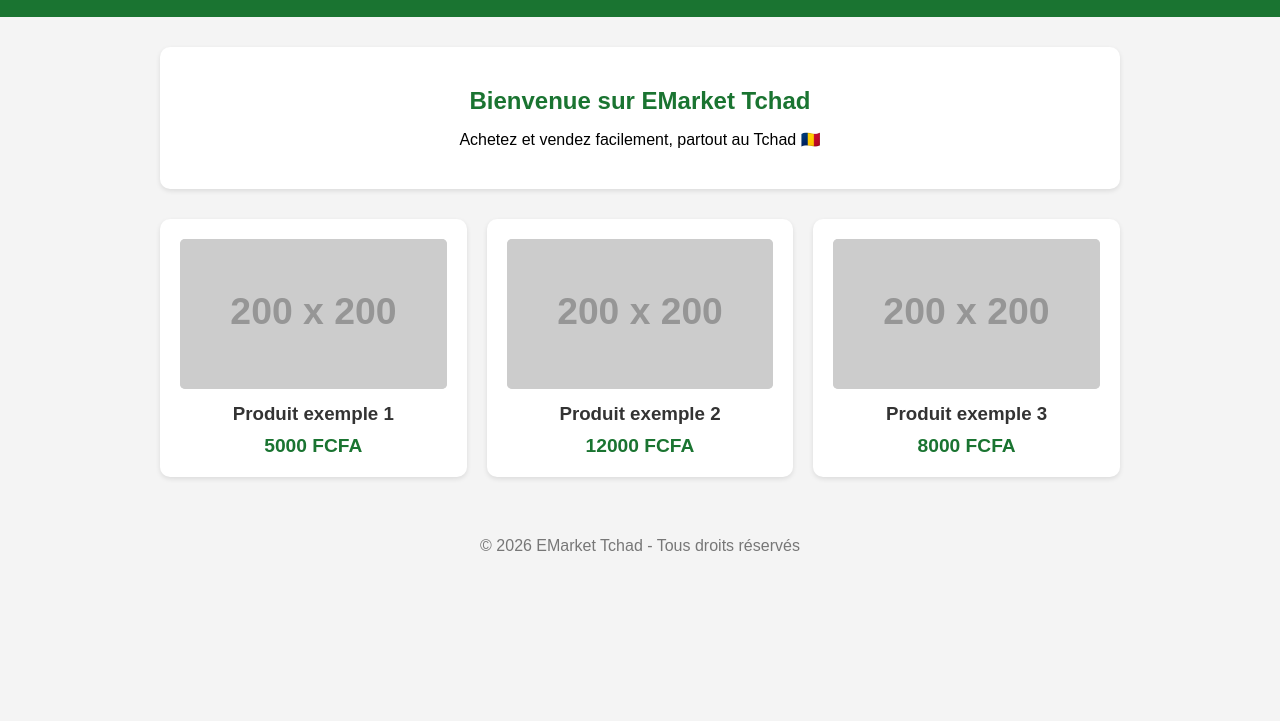
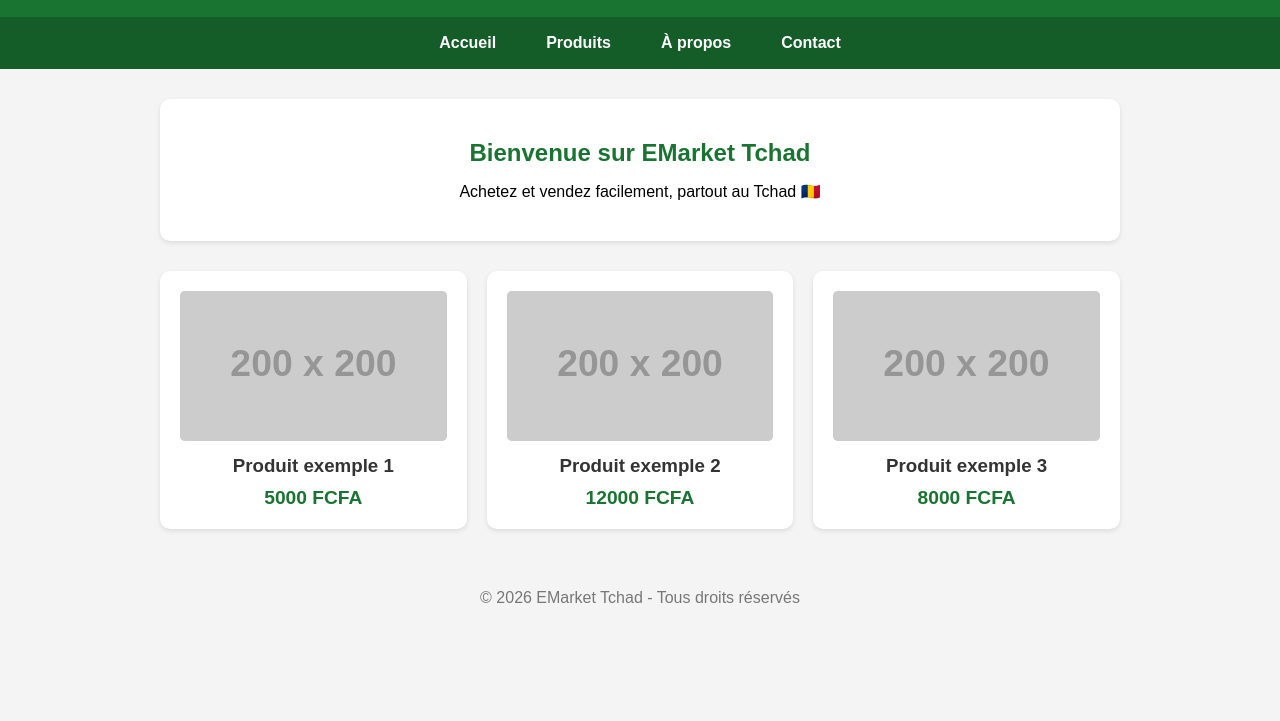
Before and after one commit to tokindanganael7-hash/emarket-tchad-1, a website: page public/index.html in a window 1280 px wide. Shown: the part 79-800 px from the top of the page. Drawn offline with Linux system fonts and the light colour scheme; placeholder pictures from the web are drawn by us.

Commit message:
Add navigation bar to index.html
Added a navigation bar with links to various sections.

```diff
--- a/public/index.html
+++ b/public/index.html
@@ -55,14 +55,36 @@
             color: #777;
             margin-top: 40px;
         }
-    </style>
+           .navbar {
+            background: #145c28;
+            display: flex;
+            justify-content: center;
+            gap: 30px;
+            padding: 12px;
+        }
+        .navbar a {
+            color: white;
+            text-decoration: none;
+            font-weight: bold;
+            padding: 5px 10px;
+            border-radius: 5px;
+            transition: background 0.2s;
+        }
+        .navbar a:hover {
+            background: #1a7431;
+        } </style>
 </head>
 <body>
     <header>
         <h1>🛒 EMarket Tchad</h1>
         <p>Votre marketplace en ligne au Tchad</p>
     </header>
-
+    <nav class="navbar">
+        <a href="/">Accueil</a>
+        <a href="/produits.html">Produits</a>
+        <a href="/apropos.html">À propos</a>
+        <a href="/contact.html">Contact</a>
+    </nav>
     <div class="container">
         <div class="hero">
             <h2>Bienvenue sur EMarket Tchad</h2>
```
